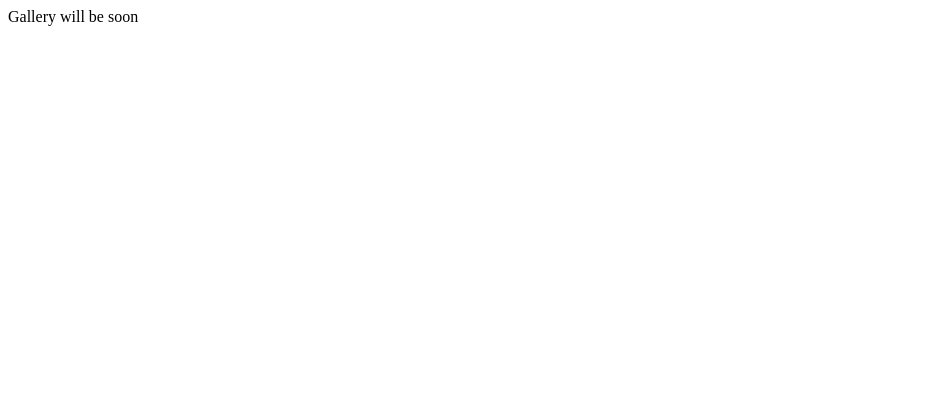
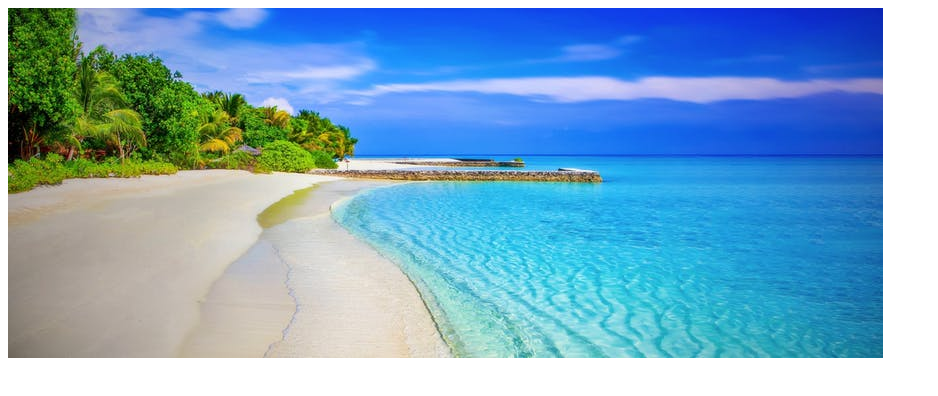
Before and after one commit to isakjanov/react-gallery, a React (Create React App) app: page / in a window 1280 px wide. Shown: the top 396 px of the page, without its empty margins (0-938 px from the left). Built offline with nearby package versions, Linux system fonts and the light colour scheme.

Commit message:
added image

```diff
--- a/src/components/gallery/GalleryComponent.tsx
+++ b/src/components/gallery/GalleryComponent.tsx
@@ -17,7 +17,7 @@ export default class GalleryComponent extends React.Component<IGalleryComponentP
   public render() {
     return (
       <div>
-        Gallery will be soon
+        <img src='/images/1.jpeg'/>
       </div>
     )
   }
```
Also changed, not shown: public/images/1.jpeg (added).
